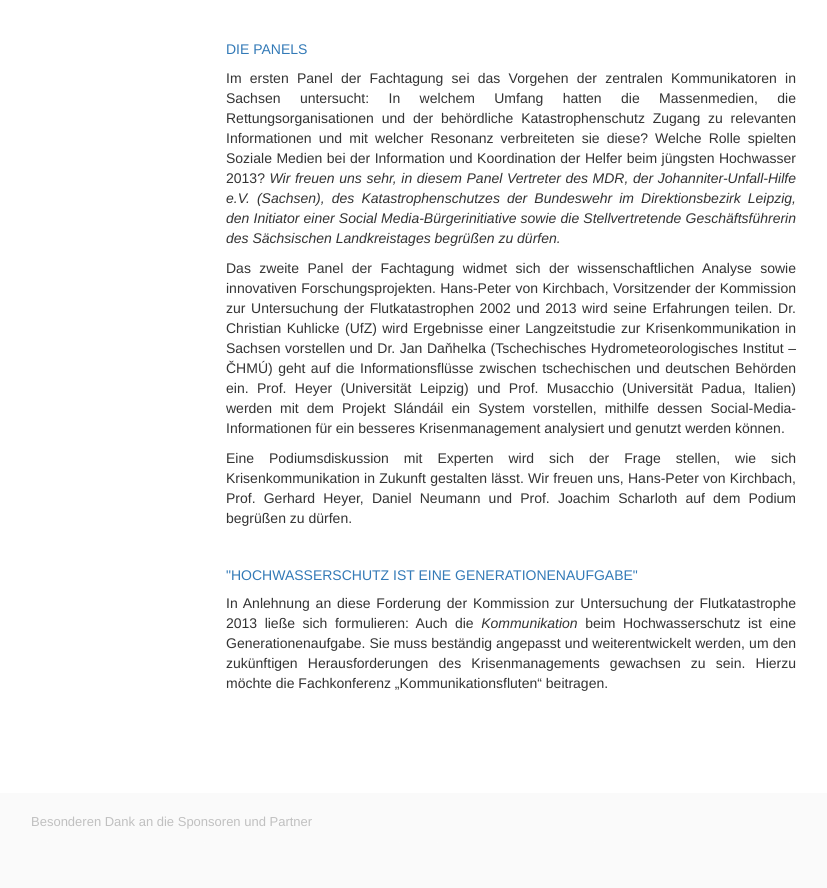
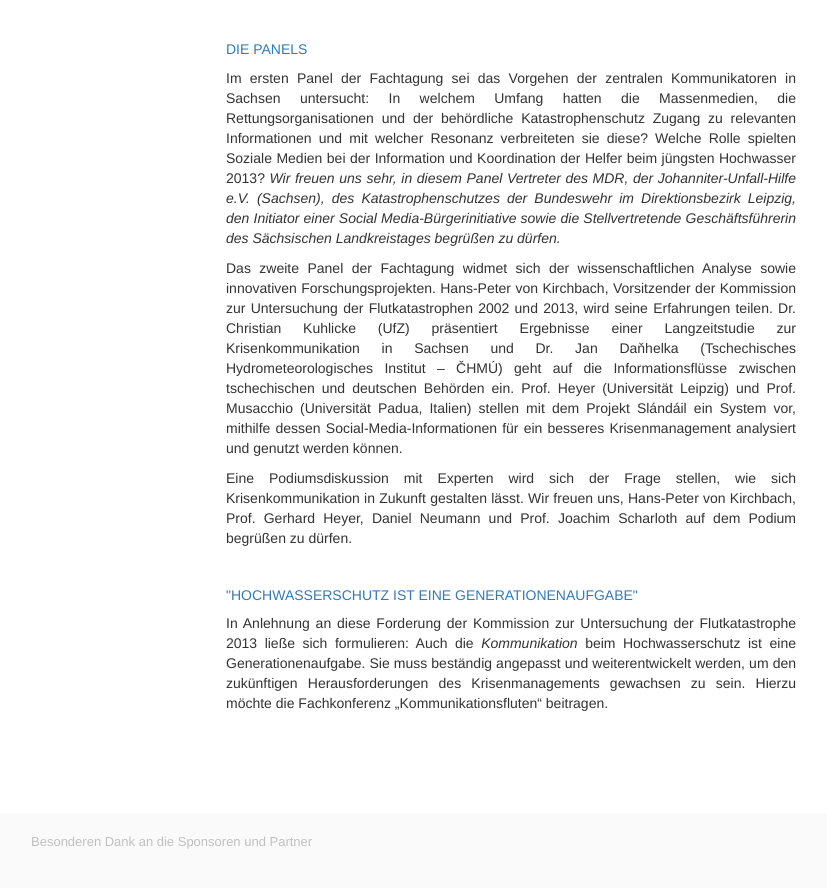
Before and after one commit to susedev/test, a Jekyll site: the page built from konferenz-kommunikationsfluten.html, in a window 1280 px wide and 900 px high, scrolled down 1090 px. Shown: the top 888 px of the window, without its empty margins (39-866 px from the left). Built offline with Jekyll 4.4.1, drawn with Linux system fonts in a browser that asks for light colours; nearby versions of some CDN libraries.

Commit message:
Edit from JekyllCMS

```diff
--- a/konferenz-kommunikationsfluten.html
+++ b/konferenz-kommunikationsfluten.html
@@ -33,7 +33,7 @@ title: Aktuell
 
 <p style="text-align: justify;">Im ersten Panel der Fachtagung sei das Vorgehen der zentralen Kommunikatoren in Sachsen untersucht: In welchem Umfang hatten die Massenmedien, die Rettungsorganisationen und der beh&ouml;rdliche Katastrophenschutz Zugang zu relevanten Informationen und mit welcher Resonanz verbreiteten sie diese? Welche Rolle spielten Soziale Medien bei der Information und Koordination der Helfer beim j&uuml;ngsten Hochwasser 2013?<em> Wir freuen uns sehr, in diesem Panel Vertreter des MDR, der Johanniter-Unfall-Hilfe e.V. (Sachsen), des Katastrophenschutzes der Bundeswehr im Direktionsbezirk Leipzig, den Initiator einer Social Media-B&uuml;rgerinitiative sowie die Stellvertretende Gesch&auml;ftsf&uuml;hrerin des S&auml;chsischen Landkreistages begr&uuml;&szlig;en zu d&uuml;rfen.</em></p>
 
-<p style="text-align: justify;">Das zweite Panel der Fachtagung widmet sich der wissenschaftlichen Analyse sowie innovativen Forschungsprojekten. Hans-Peter von Kirchbach, Vorsitzender der Kommission zur Untersuchung der Flutkatastrophen 2002 und 2013 wird seine Erfahrungen teilen. Dr. Christian Kuhlicke (UfZ) wird Ergebnisse einer Langzeitstudie zur Krisenkommunikation in Sachsen vorstellen und Dr. Jan Daňhelka (Tschechisches Hydrometeorologisches Institut &ndash; ČHM&Uacute;) geht auf die Informationsfl&uuml;sse zwischen tschechischen und deutschen Beh&ouml;rden ein. Prof. Heyer (Universit&auml;t Leipzig) und Prof. Musacchio (Universit&auml;t Padua, Italien) werden mit dem Projekt Sl&aacute;nd&aacute;il ein System vorstellen, mithilfe dessen Social-Media-Informationen f&uuml;r ein besseres Krisenmanagement analysiert und genutzt werden k&ouml;nnen.</p>
+<p style="text-align: justify;">Das zweite Panel der Fachtagung widmet sich der wissenschaftlichen Analyse sowie innovativen Forschungsprojekten. Hans-Peter von Kirchbach, Vorsitzender der Kommission zur Untersuchung der Flutkatastrophen 2002 und 2013, wird seine Erfahrungen teilen. Dr. Christian Kuhlicke (UfZ) pr&auml;sentiert Ergebnisse einer Langzeitstudie zur Krisenkommunikation in Sachsen und Dr. Jan Daňhelka (Tschechisches Hydrometeorologisches Institut &ndash; ČHM&Uacute;) geht auf die Informationsfl&uuml;sse zwischen tschechischen und deutschen Beh&ouml;rden ein. Prof. Heyer (Universit&auml;t Leipzig) und Prof. Musacchio (Universit&auml;t Padua, Italien) stellen mit dem Projekt Sl&aacute;nd&aacute;il ein System vor, mithilfe dessen Social-Media-Informationen f&uuml;r ein besseres Krisenmanagement analysiert und genutzt werden k&ouml;nnen.</p>
 
 <p style="text-align: justify;">Eine Podiumsdiskussion mit Experten wird sich der Frage stellen, wie sich Krisenkommunikation in Zukunft gestalten l&auml;sst. Wir freuen uns, Hans-Peter von Kirchbach, Prof. Gerhard Heyer, Daniel Neumann und Prof. Joachim Scharloth auf dem Podium begr&uuml;&szlig;en zu d&uuml;rfen.</p>
 
```
